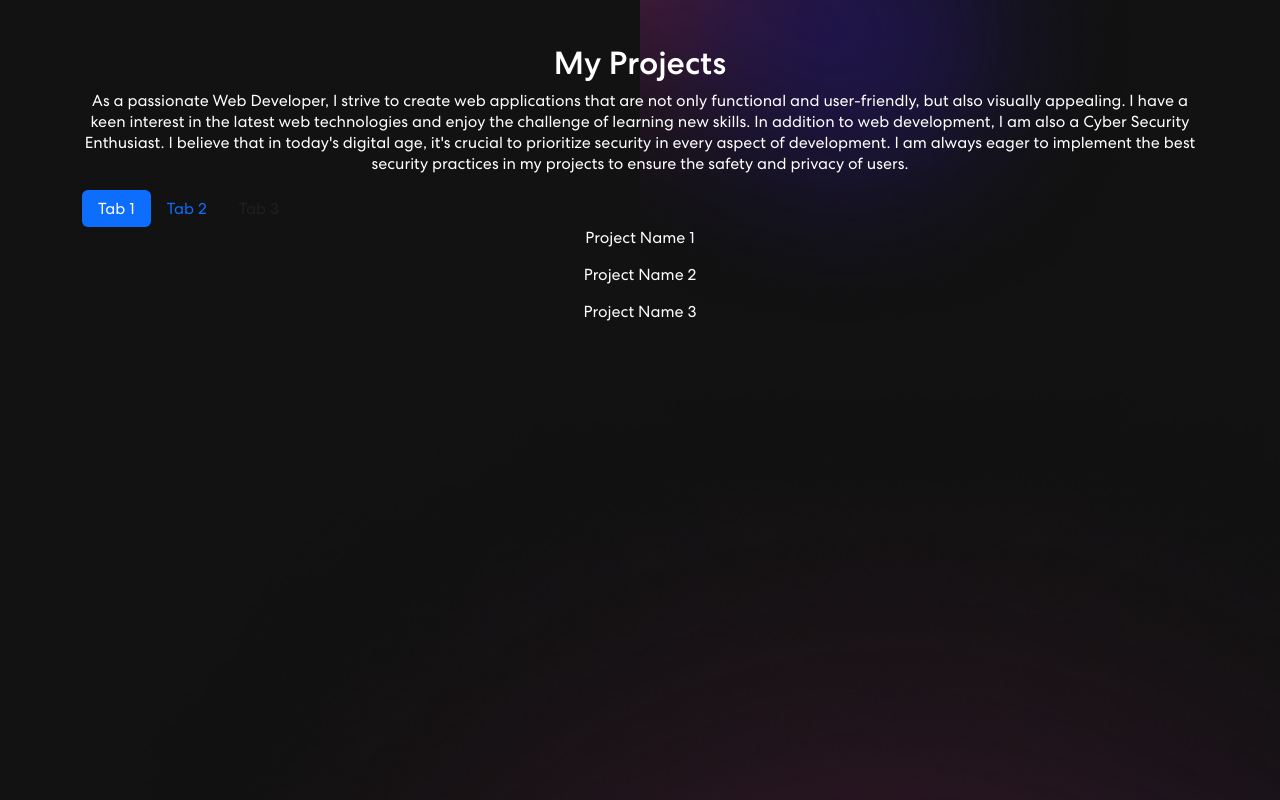
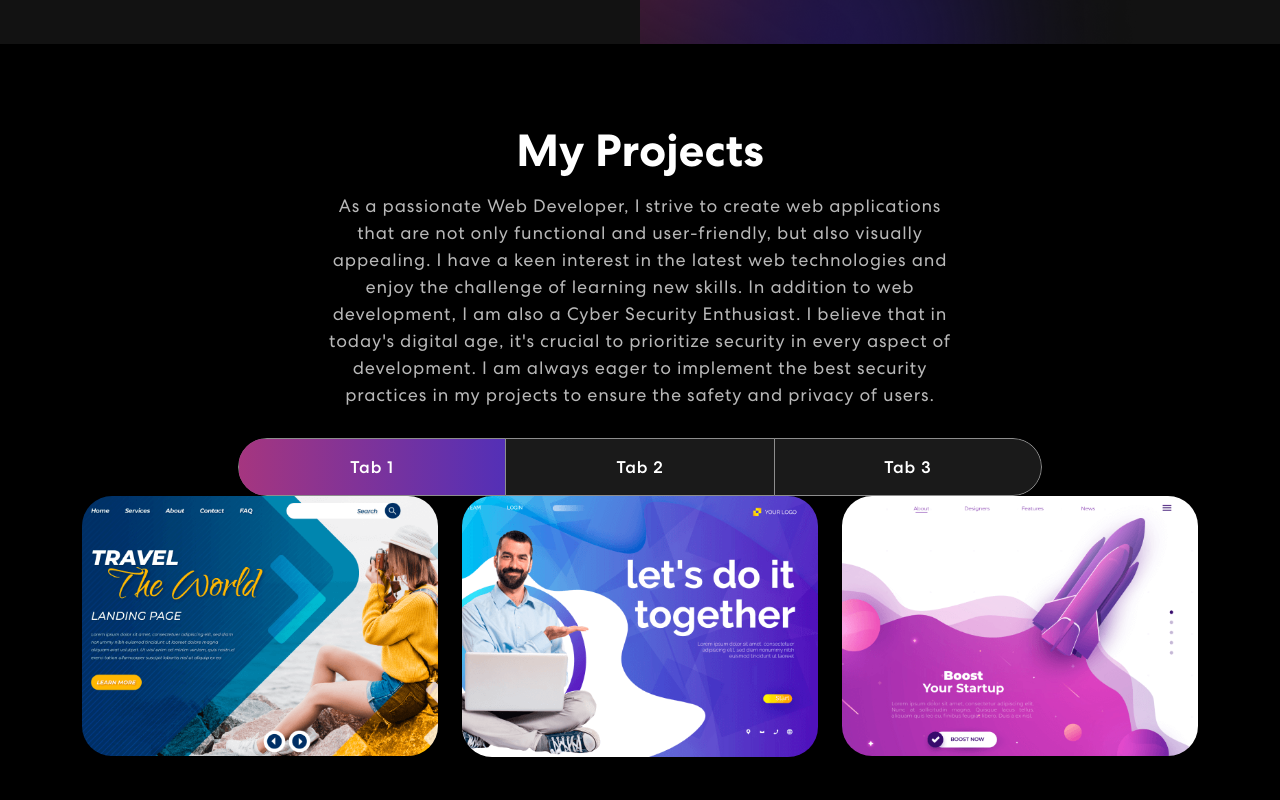
Before and after one commit to JayPatel5999/personal-portfolio, a React (Create React App) app: page / in a window 1280 px wide. Shown: the part 1280-2080 px from the top of the page. Built offline with nearby package versions, Linux system fonts and the light colour scheme.

Commit message:
Project Cards completed

```diff
--- a/src/App.css
+++ b/src/App.css
@@ -367,6 +367,133 @@
   z-index: -4;
 }
 
+/*Projects*/
+
+.project {
+  padding: 80px 0;
+  position: relative;
+  background-color: black;
+}
+.project h2 {
+	font-size: 45px;
+	font-weight: 700;
+  text-align: center;
+}
+.project p {
+  color: #B8B8B8;
+  font-size: 18px;
+  letter-spacing: 0.8px;
+  line-height: 1.5em;
+  margin: 14px auto 30px auto;
+  text-align: center;
+  width: 56%;
+}
+.project .nav.nav-pills {
+  width: 72%;
+  margin: 0 auto;
+  border-radius: 50px;
+  background-color: rgb(255 255 255 / 10%);
+  overflow: hidden;
+}
+.project .nav.nav-pills .nav-item {
+  width: 33.33333%;
+}
+.project .nav.nav-pills .nav-link {
+  background-color: transparent;
+  border-radius: 0;
+  padding: 17px 0;
+  color: #fff;
+  width: 100%;
+  font-size: 17px;
+  letter-spacing: 0.8px;
+  font-weight: 500;
+  position: relative;
+  transition: 0.3s ease-in-out;
+  text-align: center;
+  z-index: 0;
+}
+.project .nav.nav-pills .nav-link::before {
+    content: "";
+    position: absolute;
+    width: 0;
+    height: 100%;
+    background: linear-gradient(90.21deg, #AA367C -5.91%, #4A2FBD 111.58%);
+    top: 0;
+    left: 0;
+    z-index: -1;
+    transition: 0.3s ease-in-out;
+}
+.project .nav.nav-pills .nav-link.active::before {
+    width: 100% !important;
+}
+.project .nav.nav-pills .nav-link.active {
+    border: 1px solid rgba(255, 255, 255, 1);
+}
+.nav-link#projects-tabs-tab-first {
+  border: 1px solid rgba(255, 255, 255, 0.5);
+  border-radius: 55px 0px 0px 55px;
+}
+.nav-link#projects-tabs-tab-second {
+  border-top: 1px solid rgba(255, 255, 255, 0.5);
+  border-bottom: 1px solid rgba(255, 255, 255, 0.5);
+}
+.nav-link#projects-tabs-tab-third {
+  border: 1px solid rgba(255, 255, 255, 0.5);
+  border-radius: 0 55px 55px 0;
+}
+.proj-imgbox {
+  position: relative;
+  border-radius: 30px;
+  overflow: hidden;
+  margin-bottom: 24px;
+}
+.proj-imgbox::before {
+  content: "";
+  background: linear-gradient(90.21deg, #AA367C -5.91%, #4A2FBD 111.58%);
+  opacity: 0.85;
+  position: absolute;
+  width: 100%;
+  height: 0;
+  transition: 0.4s ease-in-out;
+}
+.proj-imgbox:hover::before {
+  height: 100%;
+}
+.proj-txtx {
+  position: absolute;
+  text-align: center;
+  top: 65%;
+  left: 50%;
+  transform: translate(-50%, -50%);
+  transition: 0.5s ease-in-out;
+  opacity: 0;
+  width: 100%;
+}
+.proj-imgbox:hover .proj-txtx {
+  top: 50%;
+  opacity: 1;
+}
+.proj-txtx h4 {
+  font-size: 30px;
+  font-weight: 700;
+  letter-spacing: 0.8px;
+  line-height: 1.1em;
+}
+.proj-txtx span {
+  font-style: italic;
+  font-weight: 400;
+  font-size: 15px;
+  letter-spacing: 0.8px;
+}
+.background-image-right {
+  top: 20%;
+  position: absolute;
+  bottom: 0;
+  width: 35%;
+  right: 0;
+  z-index: -4;
+}
+
 .App-header {
   background-color: #282c34;
   min-height: 100vh;
--- /dev/null
+++ b/src/components/ProjectCard.js
@@ -0,0 +1,15 @@
+import { Col } from "react-bootstrap"
+
+export const ProjectCard = ({title, description, imgUrl }) => {
+    return (
+        <Col sm={6} md={4}>
+            <div className="proj-imgbox">
+                <img src={imgUrl}/>
+                <div className="proj-txtx">
+                    <h4>{title}</h4>
+                    <span>{description}</span>
+                </div>
+            </div>
+        </Col>
+    )
+}
--- a/src/components/Projects.js
+++ b/src/components/Projects.js
@@ -1,4 +1,5 @@
 import { Container, Row, Col, Nav, TabContainer, TabContent, TabPane } from "react-bootstrap";
+import { ProjectCard } from "./ProjectCard";
 import projImg1 from '../assets/img/project-img1.png';
 import projImg2 from '../assets/img/project-img2.png';
 import projImg3 from '../assets/img/project-img3.png';
@@ -51,7 +52,7 @@
                                     {
                                         projects.map((project, index) => {
                                             return (
-                                                <p>{project.title}</p>
+                                                <ProjectCard key={index}{...project} />
                                             )
                                         })
                                     }
```
